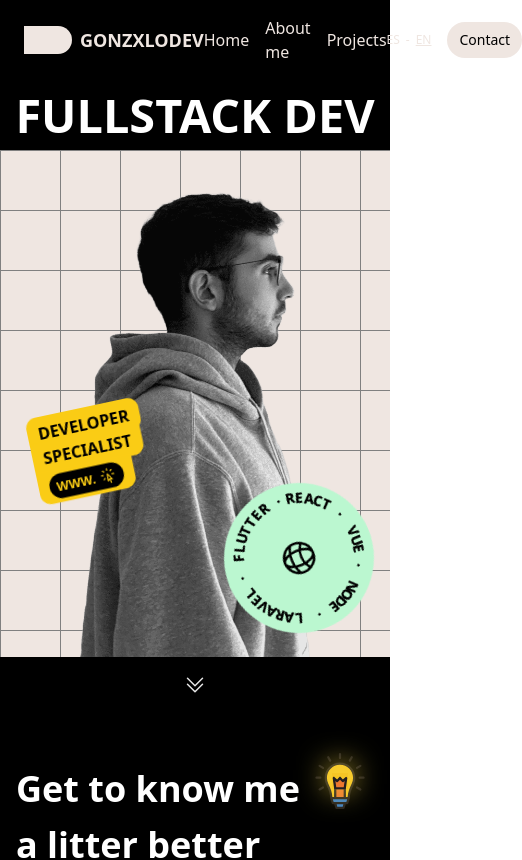
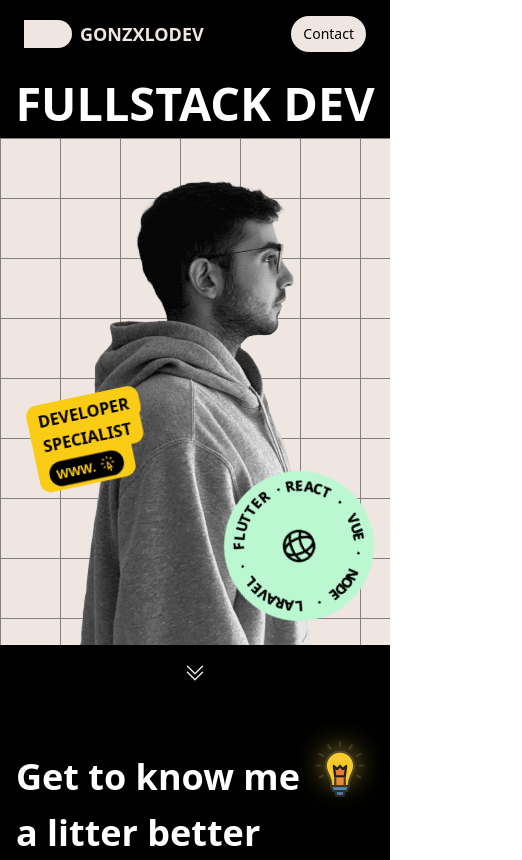
Before and after one commit to gonzalosalmeron/gonzxlo.dev, a React (Vite) app: page / in a window 390 px wide. Shown: the top 860 px of the page, 522 px wide, since content can reach past the window. Built offline with nearby package versions, Linux system fonts and the light colour scheme.

Commit message:
fix: Responsive nav and project name

```diff
--- a/src/components/CardProject.tsx
+++ b/src/components/CardProject.tsx
@@ -38,7 +38,7 @@ const CardProject = (props: props) => {
       />
       <div className='font-epilogue pl-5 text-left'>
         <h3 className='mt-3 text-2xl font-medium transition duration-300 md:group-hover:text-purple-600'>
-          {props.data.data ?? 'XASEISF?'}
+          {props.data.name ?? 'XASEISF?'}
         </h3>
         <p
           aria-label={props.data.description ?? ''}
--- a/src/components/Nav.tsx
+++ b/src/components/Nav.tsx
@@ -6,14 +6,14 @@ const Nav = () => {
         <p className='text-lg font-bold text-creme'>GONZXLODEV</p>
       </div>
 
-      <div className='flex items-center gap-4 font-medium text-creme'>
+      <div className='hidden items-center gap-4 font-medium text-creme md:flex'>
         <a href='#home'>Home</a>
         <a href='#about'>About me</a>
         <a href='#projects'>Projects</a>
       </div>
 
       <div className='flex items-center justify-center gap-4'>
-        <div className='flex items-center gap-1.5 text-xs font-light text-creme'>
+        <div className='hidden items-center gap-1.5 text-xs font-light text-creme md:flex'>
           <button className='cursor-not-allowed'>ES</button>
           <span>-</span>
           <button className='underline'>EN</button>
--- a/src/pages/Home/partials/Intro.tsx
+++ b/src/pages/Home/partials/Intro.tsx
@@ -6,7 +6,7 @@ import CircularText from '@/components/CircularText'
 
 const Intro = () => {
   return (
-    <div className='relative w-full pb-10'>
+    <div className='relative w-full overflow-hidden pb-10'>
       <div className='m-auto max-w-7xl'>
         <h1
           className='text-center font-bold text-white'
```
